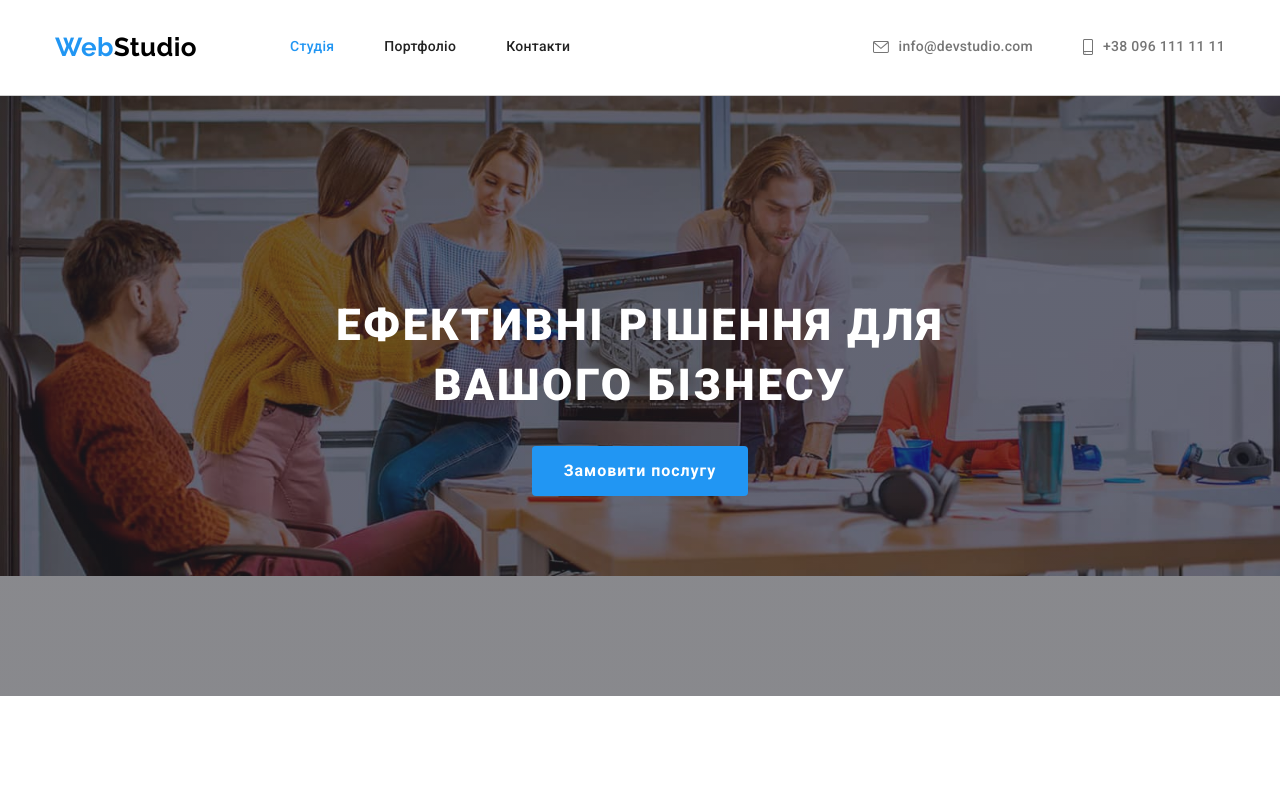
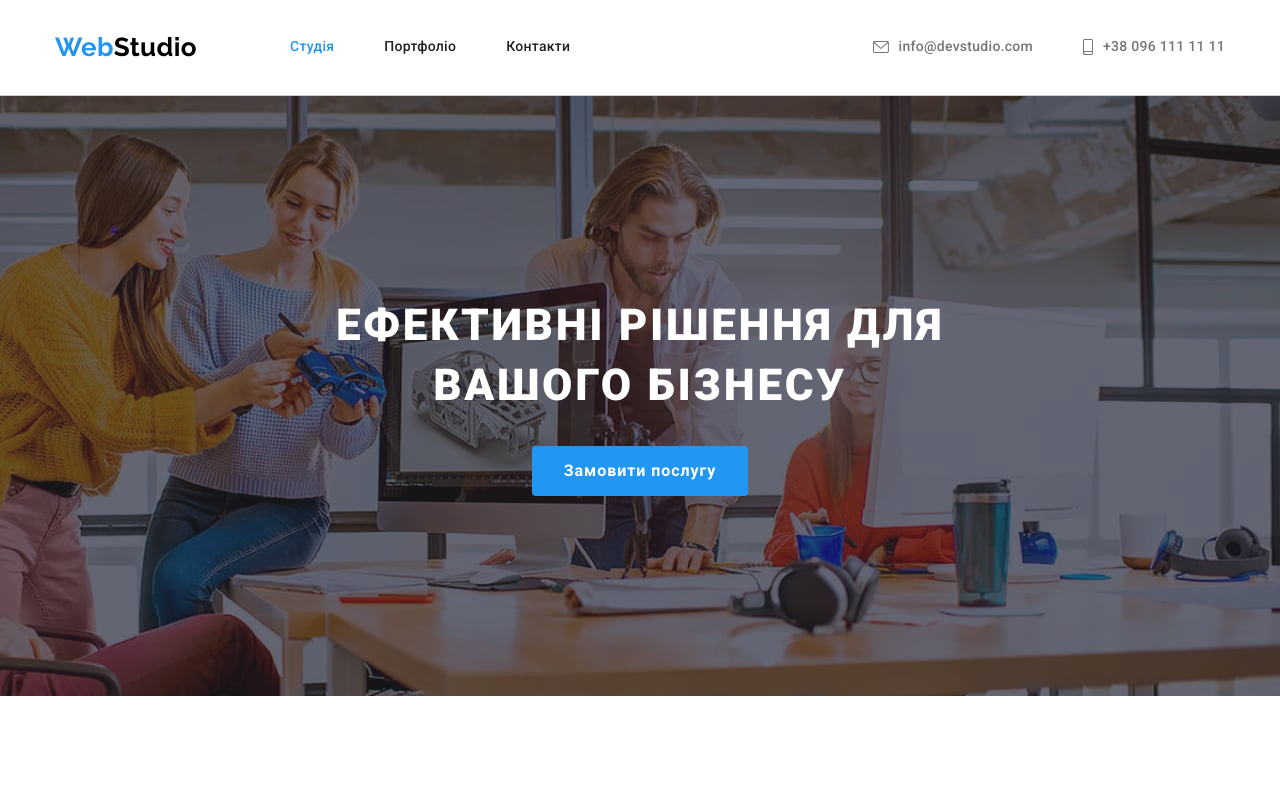
Before and after one commit to Taisiya22/goit-markup-hw-04, a plain HTML site: page index.html in a window 1280 px wide. Shown: the top 786 px of the page. Drawn offline with nearby package versions, Linux system fonts and the light colour scheme.

Commit message:
correct backgrond

```diff
--- a/css/style.css
+++ b/css/style.css
@@ -199,7 +199,7 @@ body {
   color: var(--white-text-color);
 }
 .overlay {
-background-color: var(--overlay-background-color);
+
 }
 .overlay {
   max-width: 1600px;
@@ -209,7 +209,9 @@ background-color: var(--overlay-background-color);
   background-size: contain;
   background-repeat: no-repeat;
   background-image: linear-gradient(to right, rgba(47, 48, 58, 0.4), rgba(47, 48, 58, 0.4) ), url(../images/hero.jpg);
-
+  background-color: var(--overlay-background-color);
+    background-position: 100%;
+    background-size: cover;
 }
 /* section features */
 .features {
```
